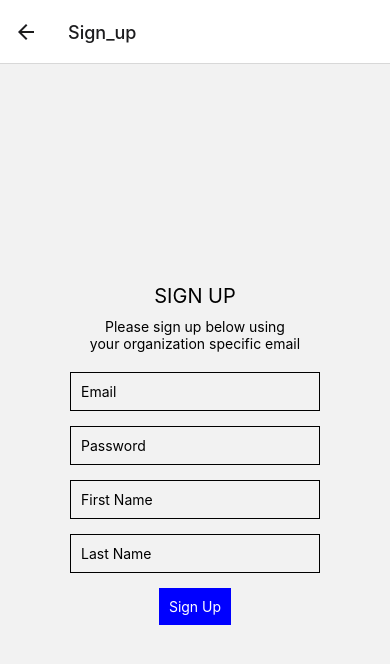
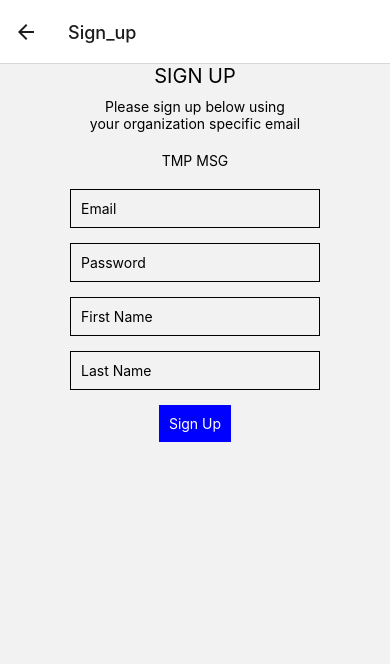
Before and after one commit to suny-poly-cs-club/attendance-app, a React Native app in the folder attendanceApp/: screen /Sign_up in a window 390 px wide. Shown: the top 664 px of the page. Built offline with nearby package versions, Linux system fonts and the light colour scheme.

Commit message:
orgm msg code and scrolable

```diff
--- a/attendanceApp/SignUp.js
+++ b/attendanceApp/SignUp.js
@@ -1,11 +1,12 @@
-import React, { useState } from 'react';
-import { Text, View, TextInput, TouchableOpacity, Alert } from 'react-native';
+import React, { useState, useEffect } from 'react';
+import { Text, View, TextInput, TouchableOpacity, Alert, ScrollView } from 'react-native';
 
 const SignUp = ({ navigation }) => {
   const [email, setEmail] = useState('');
   const [password, setPassword] = useState('');
   const [firstName, setFirstName] = useState('');
   const [lastName, setLastName] = useState('');
+  const [orgMsg, setOrgMsg] = useState('');
 
   const handleSignUp = () => {
     // Enforce criteria
@@ -34,13 +35,22 @@ const SignUp = ({ navigation }) => {
     Alert.alert('Sign Up', `Email: ${email}\nPassword: ${password}\nFirst Name: ${firstName}\nLast Name: ${lastName}`);
   };
 
+  useEffect(() => {
+		//load org msg from the server here
+		let orgMsg = "TMP MSG"
+		setOrgMsg(orgMsg);
+
+	},[]);
+
   return (
-    <View style={{ flex: 1, alignItems: 'center', justifyContent: 'center' }}>
+    <ScrollView
+        contentInsetAdjustmentBehavior="automatic">
+	 <View style={{ flex: 1, alignItems: 'center', justifyContent: 'center' }}>
       <Text style={{ fontSize: 20, marginBottom: 10 }}>SIGN UP</Text>
       <Text style={{ marginBottom: 0 }}>Please sign up below using</Text>
       <Text style={{ marginBottom: 20 }}>your organization specific email</Text>
       {/*The line below can be commented back in to connect this message to the backend*/}
-      {/*<Text style={{ marginBottom: 20 }}>TEXT POPULATED BY BACKEND</Text> */}
+      <Text style={{ marginBottom: 20 }}>{orgMsg}</Text>
       <TextInput
         style={{ borderWidth: 1, padding: 10, marginBottom: 15, width: 250 }}
         placeholder="Email"
@@ -73,7 +83,8 @@ const SignUp = ({ navigation }) => {
       >
         <Text style={{ color: 'white' }}>Sign Up</Text>
       </TouchableOpacity>
-    </View>
+	 </View>
+    </ScrollView>
   );
 };
 
```
